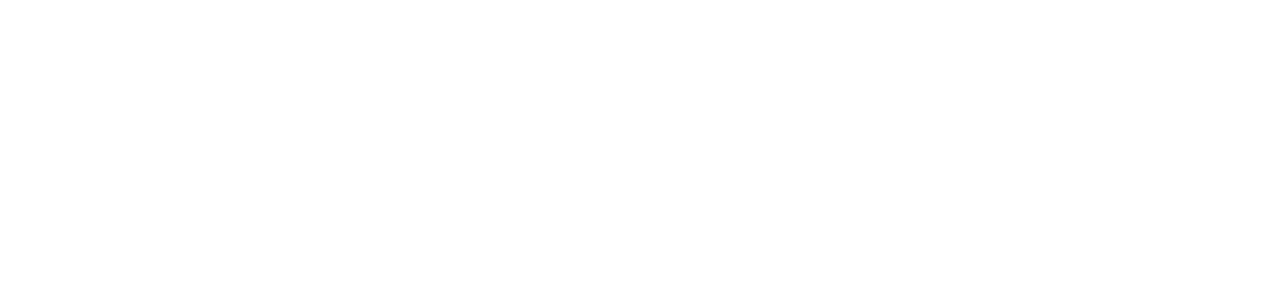
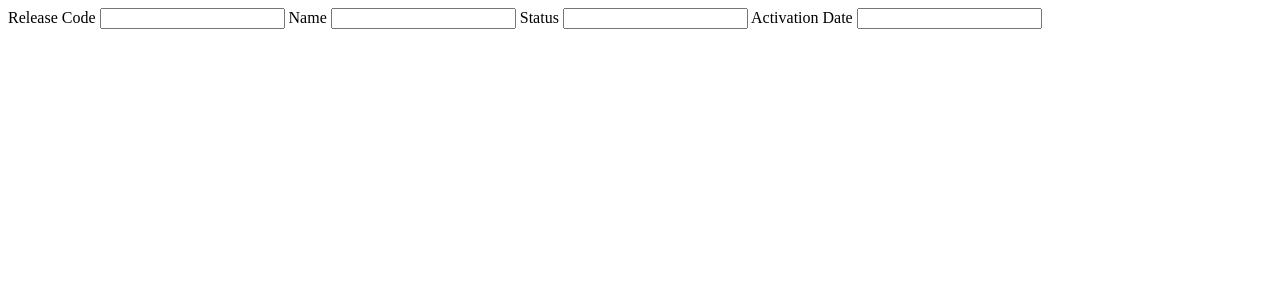
Before and after one commit to mihaistancu/xsd-studio, an Angular app: page /cdm-release-search-parameters in a window 1280 px wide. Before the commit this address led to /. Shown: the top 300 px of the page. Built offline with nearby package versions, Linux system fonts and the light colour scheme.

Commit message:
Add cdm release search parameters component

```diff
--- a/src/app/app-routing.module.ts
+++ b/src/app/app-routing.module.ts
@@ -1,6 +1,7 @@
 import { NgModule } from '@angular/core';
 import { RouterModule, Routes } from '@angular/router';
 import { CdmReleaseListComponent } from './cdm-release-list/cdm-release-list.component';
+import { CdmReleaseSearchParametersComponent } from './cdm-release-search-parameters/cdm-release-search-parameters.component';
 import { CdmReleaseComponent } from './cdm-release/cdm-release.component';
 
 const routes: Routes = [
@@ -11,6 +12,10 @@
   {
     path: 'cdm-release-list',
     component: CdmReleaseListComponent,
+  },
+  {
+    path: 'cdm-release-search-parameters',
+    component: CdmReleaseSearchParametersComponent,
   }];
 
 @NgModule({
--- a/src/app/app.module.ts
+++ b/src/app/app.module.ts
@@ -5,12 +5,14 @@
 import { AppComponent } from './app.component';
 import { CdmReleaseComponent } from './cdm-release/cdm-release.component';
 import { CdmReleaseListComponent } from './cdm-release-list/cdm-release-list.component';
+import { CdmReleaseSearchParametersComponent } from './cdm-release-search-parameters/cdm-release-search-parameters.component';
 
 @NgModule({
   declarations: [
     AppComponent,
     CdmReleaseComponent,
-    CdmReleaseListComponent
+    CdmReleaseListComponent,
+    CdmReleaseSearchParametersComponent
   ],
   imports: [
     BrowserModule,
--- /dev/null
+++ b/src/app/cdm-release-search-parameters/cdm-release-search-parameters.component.html
@@ -0,0 +1,4 @@
+Release Code <input type="text">
+Name <input type="text">
+Status <input type="text">
+Activation Date <input type="text">
--- /dev/null
+++ b/src/app/cdm-release-search-parameters/cdm-release-search-parameters.component.ts
@@ -0,0 +1,15 @@
+import { Component, OnInit } from '@angular/core';
+
+@Component({
+  selector: 'app-cdm-release-search-parameters',
+  templateUrl: './cdm-release-search-parameters.component.html',
+  styleUrls: ['./cdm-release-search-parameters.component.css']
+})
+export class CdmReleaseSearchParametersComponent implements OnInit {
+
+  constructor() { }
+
+  ngOnInit(): void {
+  }
+
+}
```
Also changed, not shown: src/app/cdm-release-search-parameters/cdm-release-search-parameters.component.css (added), 1 other file (tests, documents, lock files or other folders).
